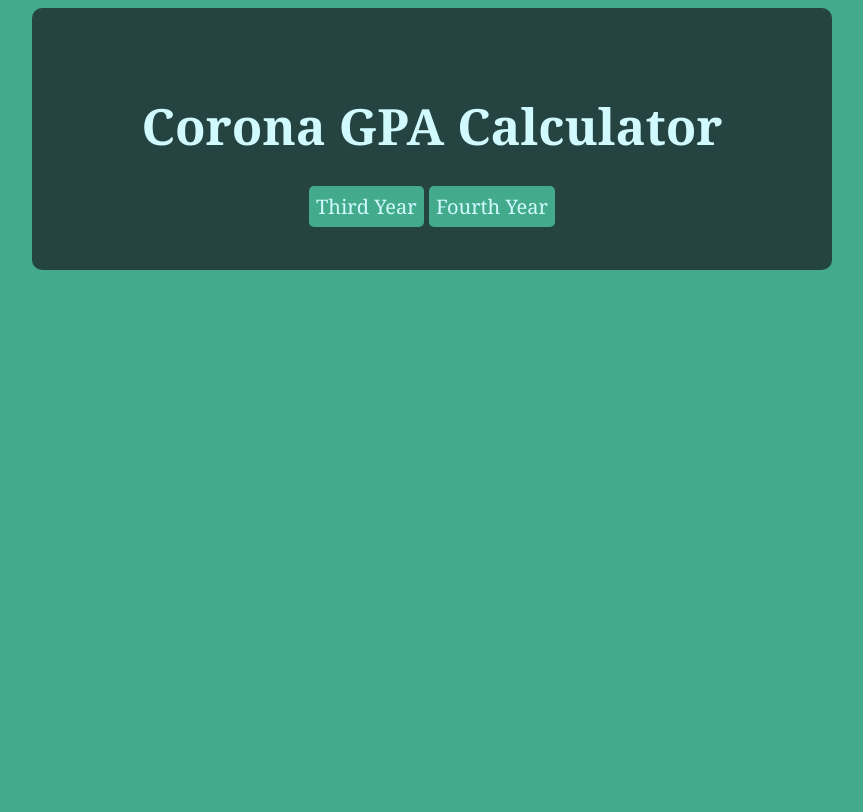
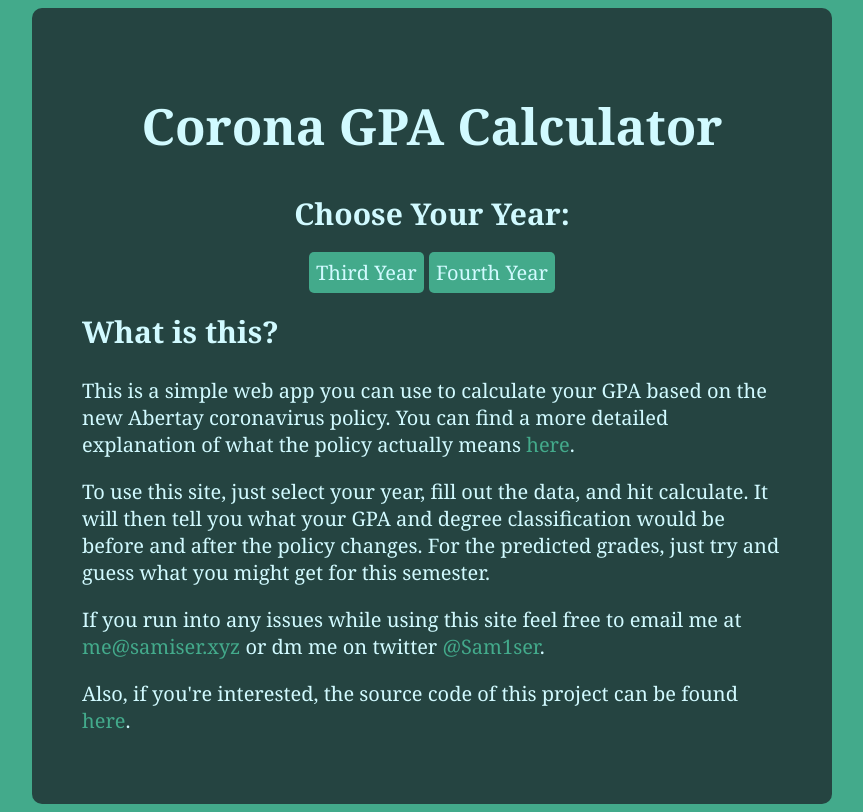
Before and after one commit to Samiser/corona-gpa-calculator, a Flask app: page / in a window 1280 px wide. Shown: the whole page, without its empty margins (208-1071 px from the left). Before the commit the page ends 270 px from the top, so only its background shows below. Run offline with Flask 2, Linux system fonts and the light colour scheme.

Commit message:
added an 'about' section to the landing page

```diff
--- a/static/css/style.css
+++ b/static/css/style.css
@@ -26,7 +26,11 @@ body {
 
 a {
 	text-decoration: none;
-	color: var(--fg-1);
+	color: var(--bg-1);
+}
+
+a:hover {
+	filter: brightness(0.9);
 }
 
 h1 {
@@ -71,6 +75,10 @@ button:hover, select:hover, #year_buttons a:hover {
 	font-size: 30px;
 }
 
+#about {
+	text-align: left;
+}
+
 @media only screen and (max-width: 900px) {
 	#body {
 		padding: 30px;
--- a/templates/index.html
+++ b/templates/index.html
@@ -15,14 +15,14 @@
 			{% if year == "year3" or year == "year4" %}
 			{% if year == "year3" %}
 				{% set sections = {
-						"want": {"header": "Grades You'd Like", "count": 3},
+						"want": {"header": "Predicted Grades", "count": 3},
 						"current": {"header": "Current Grades", "count": 3}
 					}
 				%}
 			{% elif year == "year4" %}
 				{% set sections = {
 						"old": {"header": "3rd Year Grades", "count": 6},
-						"want": {"header": "Grades You'd Like", "count": 3},
+						"want": {"header": "Predicted 4th Year Grades", "count": 3},
 						"current": {"header": "Current 4th Year Grades", "count": 3}
 					}
 				%}
@@ -61,8 +61,29 @@
 			</div>
 		{% else %}
 			<div id="year_buttons">
+				<h2>Choose Your Year:</h2>
 				<a href="year3">Third Year</a>
 				<a href="year4">Fourth Year</a>
+			</div>
+			<div id="about">
+				<h2>What is this?</h2>
+				<p>This is a simple web app you can use to calculate your
+					GPA based on the new Abertay coronavirus policy. You can find
+					a more detailed explanation of what the policy actually means
+					<a href="https://intranet.abertay.ac.uk/documents/forms/travel/coronaviruscovid-19/covid-19studentguidance/fairassessmentduringcovid-19/">here</a>.</p>
+
+					<p>To use this site, just select your year, fill out the data,
+					and hit calculate. It will then tell you what your GPA and
+					degree classification would be before and after the policy
+					changes. For the predicted grades, just try and guess what you
+					might get for this semester.</p>
+
+					<p>If you run into any issues while using this site feel free to
+					email me at <a href="mailto:me@samiser.xyz">me@samiser.xyz</a> or
+					dm me on twitter <a href="https://twitter.com/Sam1ser">@Sam1ser</a>.</p>
+
+				<p>Also, if you're interested, the source code of this project
+					can be found <a href="https://github.com/Samiser/corona-gpa-calculator">here</a>.</p>
 			</div>
 		{% endif %}
 		</div>
```
